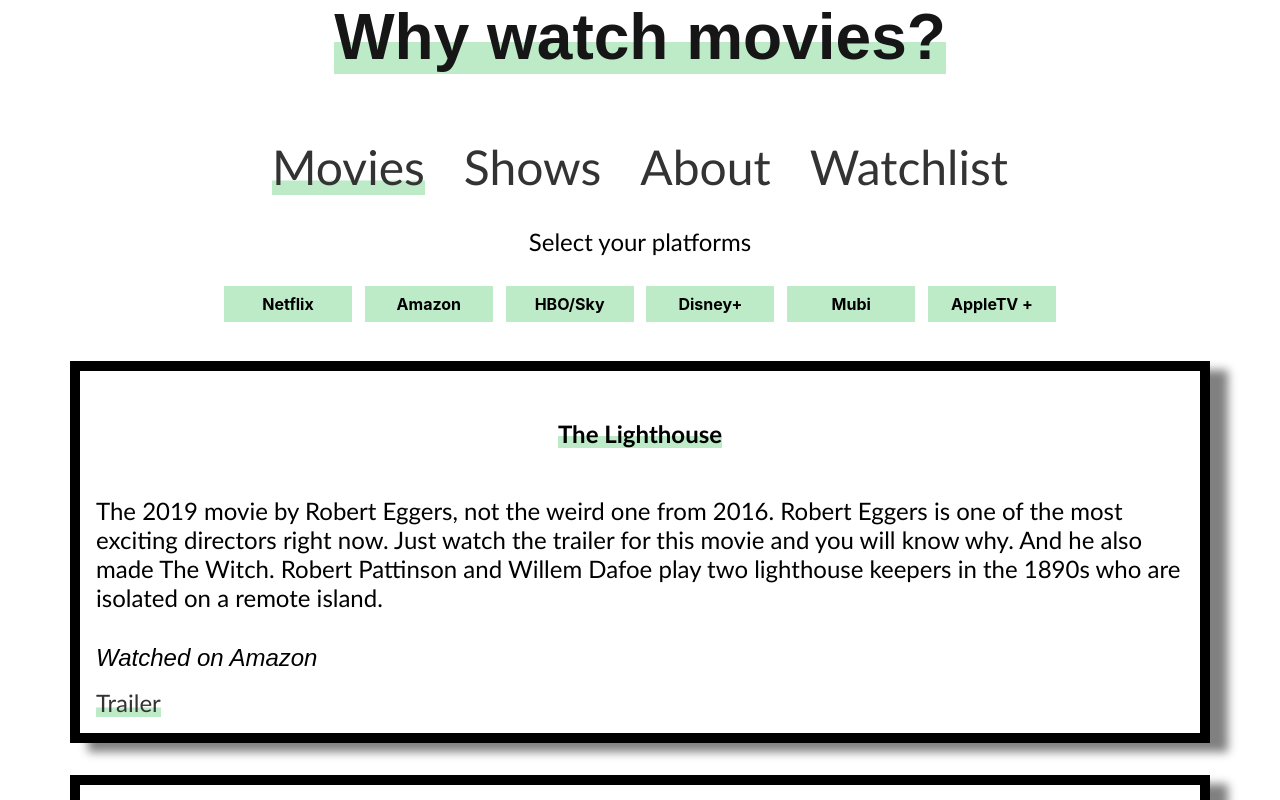
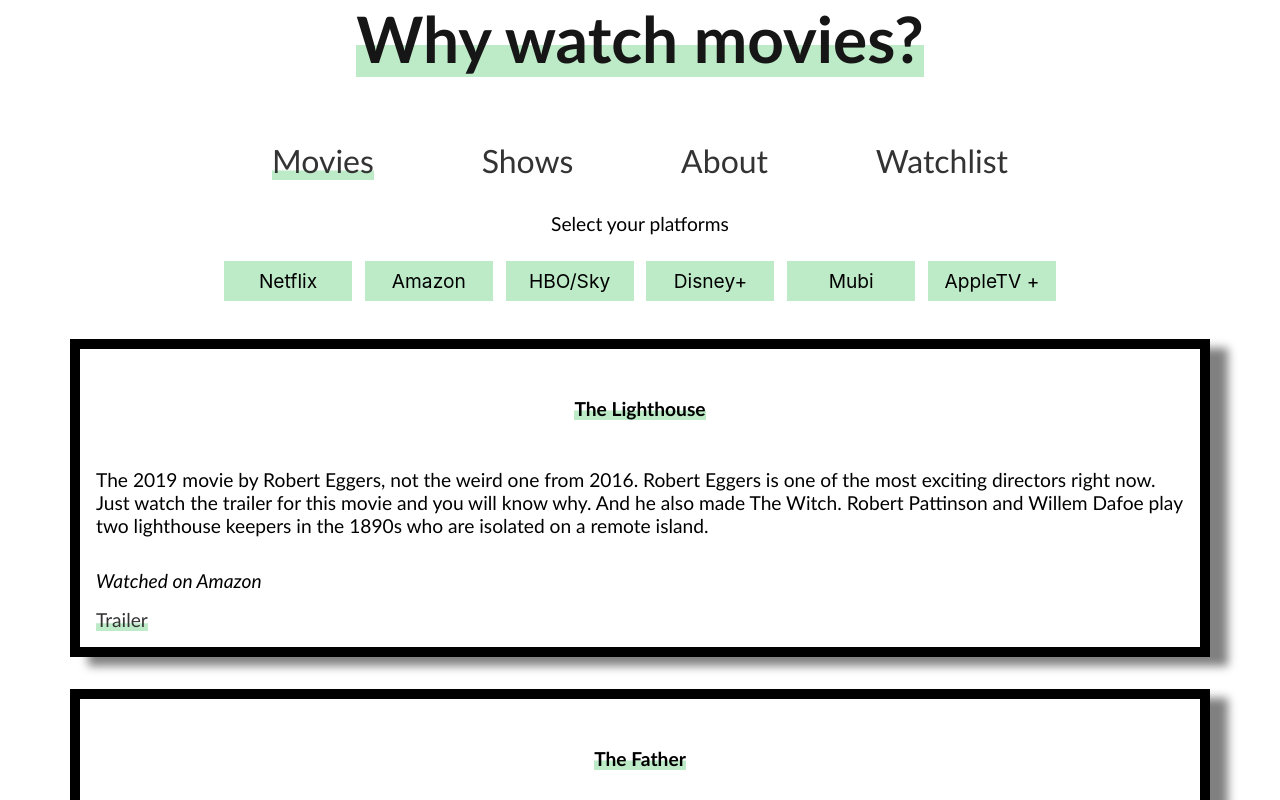
Before and after one commit to severinschmid/movie-blog, a React (Create React App) app: page / in a window 1280 px wide. Shown: the top 800 px of the page. Built offline with nearby package versions, Linux system fonts and the light colour scheme; the HTML template or start-up script is replaced by a standard one.

Commit message:
pass state from app to all children

```diff
--- a/src/App.js
+++ b/src/App.js
@@ -1,15 +1,17 @@
 import './css/App.css';
 import { Header, Page } from './hooks/container';
 import { useState } from 'react';
+import { CONFIG } from './config';
 
 function App() {
   const [currentPage, setCurrentPage] = useState('Movies');
+  const [selectedPlatforms, setPlatforms] = useState(CONFIG.platforms);
 
   return (
     <div className="App">
       <Header setCurrentPage={setCurrentPage} currentPage={currentPage} />
       <div className="content">
-        <Page currentPage={currentPage} />
+        <Page currentPage={currentPage} selectedPlatforms={selectedPlatforms} setPlatforms={setPlatforms} />
       </div>
     </div>
   );
--- a/src/css/App.css
+++ b/src/css/App.css
@@ -1,10 +1,14 @@
 .App {
   text-align: center;
+  --text-small: 1.2rem;
+  --text-medium: 2rem;
+  --text-large: 4rem;
+  --font: 'Gill Sans', 'Gill Sans MT', 'Calibri', 'Trebuchet MS', sans-serif;
 }
 
 .headline {
   color: rgb(22, 22, 22);
-  font-size: 4rem;
+  font-size: var(--text-large);
   margin: 0;
   box-shadow: #BDEAC7 0 -.5em 0 inset;
   display: inline-block;
@@ -22,11 +26,11 @@
 }
 
 .sansserif {
-  font-family: Arial, Helvetica, sans-serif;
+  font-family: var(--font);
 }
 
 .text {
-  font-family: 'Gill Sans', 'Gill Sans MT', Calibri, 'Trebuchet MS', sans-serif;
+  font-family: var(--font);
 
 }
 
@@ -34,10 +38,10 @@
   text-align: center;
   color: #333333;
   margin: 0 auto;
-  font-family: 'Gill Sans', 'Gill Sans MT', Calibri, 'Trebuchet MS', sans-serif;
+  font-family: var(--font);
   line-height: 4rem;
   max-width: 60rem;
-  font-size: 3rem;
+  font-size: var(--text-medium);
   padding: 4rem;
 }
 
@@ -48,7 +52,7 @@
 
 .platform {
   margin: 3rem;
-  font-size: 3rem;
+  font-size: var(--text-medium);
   position: relative;
   text-align: center;
 }
@@ -64,7 +68,7 @@
   color: #333333;
   margin: 2rem 0rem;
   text-decoration: none;
-  font-family: 'Gill Sans', 'Gill Sans MT', Calibri, 'Trebuchet MS', sans-serif;
+  font-family: var(--font);
 }
 
 .nav__item:hover,
@@ -79,11 +83,9 @@
 }
 
 .filter__button {
-  border: none;
-  font-weight: bolder;
   color: lightgray;
   display: inline-flex;
-  font-size: 16px;
+  font-size: var(--text-small);
   background-color: whitesmoke;
   padding: .5rem 1rem;
   -webkit-appearance: none;
@@ -94,7 +96,7 @@
 }
 
 .where {
-  font-family: Arial, Helvetica, sans-serif;
+  font-family: var(--font);
   margin: 0rem 1rem 1rem 1rem;
   font-style: italic;
   width: max-content;
@@ -125,7 +127,7 @@
 }
 
 .filter__text {
-  font-size: 1.5rem;
+  font-size: var(--text-small);
 }
 
 .button__isActive {
@@ -144,8 +146,8 @@
   flex-direction: column;
   border: 10px solid black;
   margin: 2rem auto;
-  font-family: 'Gill Sans', 'Gill Sans MT', Calibri, 'Trebuchet MS', sans-serif;
-  font-size: 1.5rem;
+  font-family: var(--font);
+  font-size: var(--text-small);
   box-shadow: 18px 9px 9px grey;
   background-color: white;
   max-width: 70rem;
@@ -175,33 +177,33 @@ h5 {
   margin: 4rem auto;
   box-shadow: 18px 9px 9px grey;
   background-color: white;
-  max-width: 70rem;
+  max-width: 75%;
   color: #333333;
-  font-family: 'Gill Sans', 'Gill Sans MT', Calibri, 'Trebuchet MS', sans-serif;
+  font-family: var(--font);
   line-height: 3rem;
-  font-size: 1.5rem;
+  font-size: var(--text-small);
   padding: 2rem;
   text-align: left;
 }
 
 .nav__item {
-  font-size: 3rem;
+  font-size: var(--text-medium);
   list-style: none;
   cursor: pointer;
 }
 
 .watchlist__text {
-  margin: 6rem auto;
+  margin: 3rem auto;
   color: #333333;
-  font-family: 'Gill Sans', 'Gill Sans MT', Calibri, 'Trebuchet MS', sans-serif;
+  font-family: var(--font);
   line-height: 3rem;
-  font-size: 2rem;
+  font-size: var(--text-small);
   text-align: center;
   max-width: 90%;
 }
 
 .watchlist__type {
-  font-size: 2rem;
+  font-size: var(--text-small);
   text-align: center;
   margin: -2rem 0 3rem 0;
 }
@@ -243,11 +245,9 @@ h5 {
   }
 
   .filter__button {
-    border: none;
-    font-weight: bolder;
     color: lightgray;
     display: inline-flex;
-    font-size: 16px;
+    font-size: var(--text-small);
     background-color: whitesmoke;
     padding: .5rem 1rem;
     -webkit-appearance: none;
--- a/src/data/showsList.js
+++ b/src/data/showsList.js
@@ -7,7 +7,7 @@ export const shows = [
   },
   {
     name: 'Scenes From A Marriage',
-    platform: 'Sky',
+    platform: 'HBO/Sky',
     description: 'Based on the movie/tv series by Ingmar Bergman. It starrs the best looking people in Hollywood, Oscar Isaac and Jessica Chastain, who undergo some marital trouble. It is just so perfectly made, and also pretty hard-hitting, emotionally speaking.'
   },
   {
@@ -38,7 +38,7 @@ export const shows = [
   },
   {
     name: 'Veep',
-    platform: 'Sky',
+    platform: 'HBO/Sky',
     description: 'Very funny if you pay attention. Otherwise you would probably think this is just a boring political sitcom. But it is incredibly well written and has had a huge impact on pop culture in the US.'
   },
   {
@@ -149,17 +149,17 @@ export const shows = [
   },
   {
     name: 'Barry',
-    platform: 'Sky',
+    platform: 'HBO/Sky',
     description: 'This is just perfect television. Shorter episodes, funny, exciting, and with Bill Hader. No other show combines different tones like Barry does. One of my current favorites.'
   },
   {
     name: 'Devs',
-    platform: 'Sky',
+    platform: 'HBO/Sky',
     description: 'From one of my favorite film makers, Alex Garland. So far he made one hit after the other as a director. His two movies are Ex Machina and Annihilation. This is a limited series and very engaging. It is science fiction but I still would recommend this to everyone.'
   },
   {
     name: 'Succession',
-    platform: 'Sky',
+    platform: 'HBO/Sky',
     description: 'A pretty recent show, it is just in its second season and picking up emmys left and right. The family is awful, but that is the entire point. It is so funny and satirical and features dialogues which remind me a lot of Mad Men. The money stuff in it seems to be very grounded in reality as well, Slate Money even made a podcast about Succession storylines and its real world counterparts.'
   },
   {
@@ -169,7 +169,7 @@ export const shows = [
   },
   {
     name: 'Big Little Lies',
-    platform: 'Sky',
+    platform: 'HBO/Sky',
     description: 'This one is for all the parents. I liked it too though, more so the first season. Still, this is prestige TV with an all-star cast. All the kid actors are great, and its pretty funny at times.'
   },
   {
--- a/src/data/watchlist.js
+++ b/src/data/watchlist.js
@@ -1,13 +1,13 @@
 export const watchlistData = [
   {
     name: 'Station Eleven',
-    platform: 'HBO / Sky',
+    platform: 'HBO/Sky',
     description: 'This gets a lot of attention and sounds interesting. I think it is about the post-apocolypse but with a kind of positive spin?',
     type: 'Show'
   },
   {
     name: 'Seach Party',
-    platform: 'HBO / Sky',
+    platform: 'HBO/Sky',
     description: 'I head this should be pretty good, it starrs Alia Shawkat and it is only like 20 minutes per episode.',
     type: 'Show'
   },
--- a/src/hooks/container/content.js
+++ b/src/hooks/container/content.js
@@ -1,16 +1,17 @@
 import { Shows, Movies } from '../pages';
 import FilterButtons from './filterButtons';
-import { useState } from 'react';
-import { CONFIG } from '../../config';
 
 export default function Content(props) {
-  const [selectedPlatforms, setPlatforms] = useState(CONFIG.platforms);
-
-  const currentPage = props.currentPage;
   return (
     <div>
-      <FilterButtons setPlatforms={setPlatforms} selectedPlatforms={selectedPlatforms} />
-      <div>{currentPage === 'Shows' ? <Shows selectedPlatforms={selectedPlatforms} /> : <Movies selectedPlatforms={selectedPlatforms} />}</div>
+      <FilterButtons setPlatforms={props.setPlatforms} selectedPlatforms={props.selectedPlatforms} />
+      <div>
+        {props.currentPage === 'Shows' ? (
+          <Shows selectedPlatforms={props.selectedPlatforms} />
+        ) : (
+          <Movies selectedPlatforms={props.selectedPlatforms} />
+        )}
+      </div>
     </div>
   );
 }
--- a/src/hooks/container/page.js
+++ b/src/hooks/container/page.js
@@ -5,5 +5,5 @@ export default function Page(props) {
   const currentPage = props.currentPage;
   if (currentPage === 'Watchlist') return <Watchlist />;
   if (currentPage === 'About') return <About />;
-  else return <Content currentPage={currentPage} />;
+  else return <Content currentPage={currentPage} setPlatforms={props.setPlatforms} selectedPlatforms={props.selectedPlatforms} />;
 }
```
